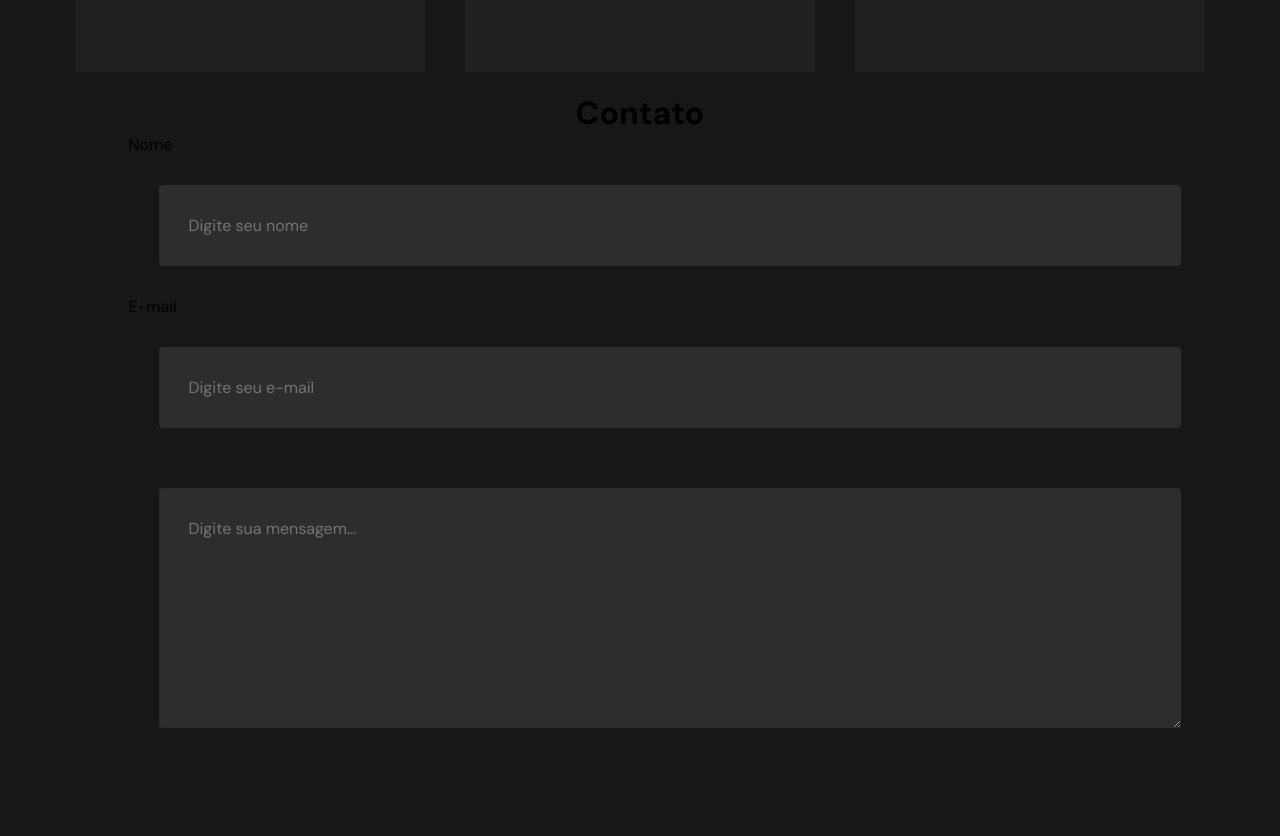
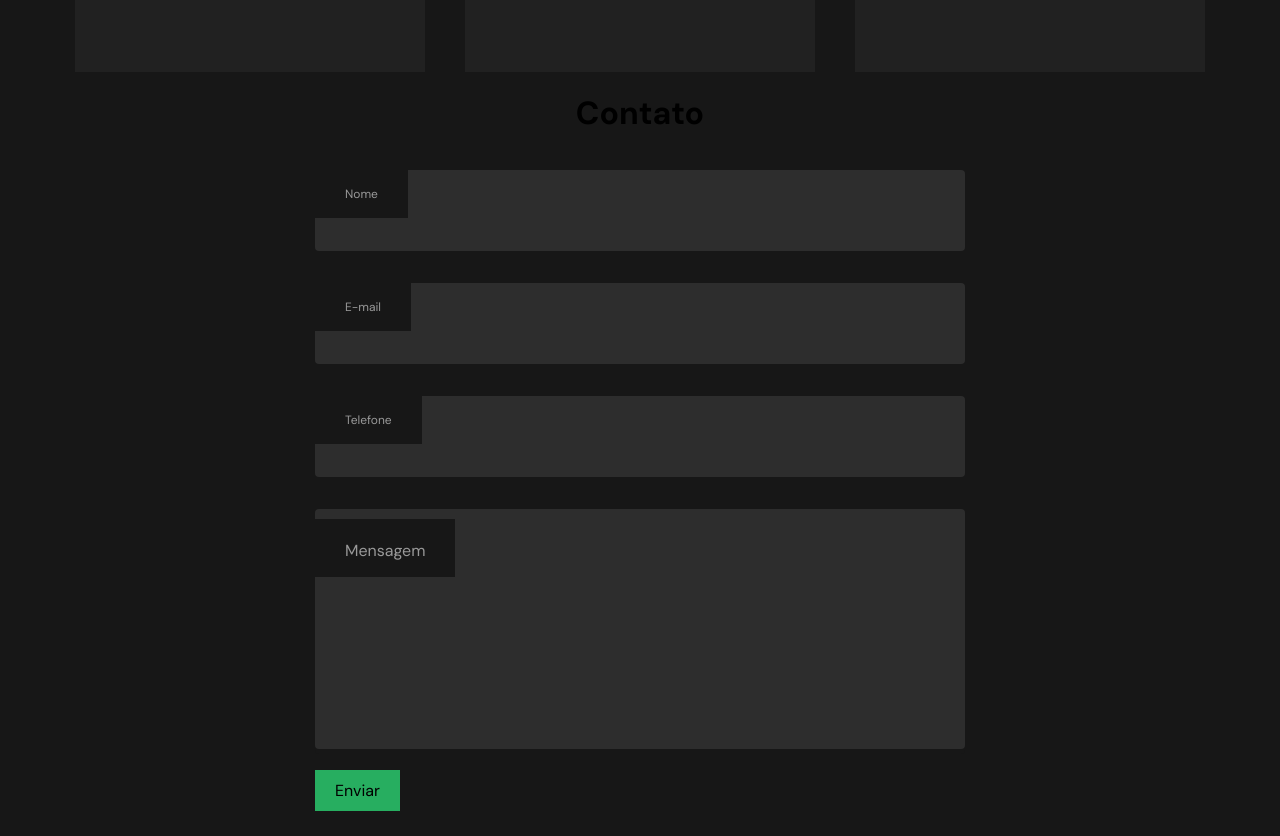
Before and after one commit to rhaneyko/rhaneyko--portfolio, a React (Create React App) app: page / in a window 1280 px wide. Shown: the part 1540-2376 px from the top of the page. Before the commit the page ends 2303 px from the top, so only its background shows below. Built offline with nearby package versions, Linux system fonts and the light colour scheme.

Commit message:
commit contact page

```diff
--- a/src/components/Pages/ContactPage/index.js
+++ b/src/components/Pages/ContactPage/index.js
@@ -1,22 +1,33 @@
 import React from "react";
 
-import "./styles.css"
+import "./styles.css";
 
 const ContactPage = () => {
   return (
     <div className="container__contactPage" id="contact">
       <h1>Contato</h1>
-        <form>
+      <form className="row input-container">
+        <div className="styled-input wide">
+          <input type="text" />
           <label for="name">Nome</label>
-            <input type="text" placeholder="Digite seu nome"/>
+        </div>
+        <div className="styled-input wide">
+          <input type="email" />
           <label for="email">E-mail</label>
-            <input type="email" placeholder="Digite seu e-mail"/>
+        </div>
+        <div className="styled-input wide">
+          <input type="text" />
+          <label>Telefone</label>
+        </div>
+        <div className="styled-input wide">
+          <textarea required></textarea>
+          <label>Mensagem</label>
+        </div>
 
-            <textarea placeholder="Digite sua mensagem..."/>
+        <button className="submit-button">Enviar</button>
       </form>
     </div>
-
-    )
-}
+  );
+};
 
 export default ContactPage;
--- a/src/components/Pages/ContactPage/styles.css
+++ b/src/components/Pages/ContactPage/styles.css
@@ -15,6 +15,44 @@
 
 
 
+input:focus ~ label, textarea:focus ~ label, input:valid ~ label, textarea:valid ~ label {
+    font-size: 0.75em;
+    color: #999;
+    top: -5px;
+    -webkit-transition: all 0.225s ease;
+    transition: all 0.225s ease;
+}
+
+.styled-input {
+    float: left;
+    width: 293px;
+    margin: 1rem 0;
+    position: relative;
+    border-radius: 4px;
+}
+
+@media only screen and (max-width: 768px){
+    .styled-input {
+        width:100%;
+    }
+}
+
+.styled-input label {
+    color: #999;
+    padding: 1.3rem 30px 1rem 30px;
+    position: absolute;
+    top: 10px;
+    left: 0;
+    -webkit-transition: all 0.25s ease;
+    transition: all 0.25s ease;
+    pointer-events: none;
+}
+
+.styled-input.wide {
+    width: 650px;
+    max-width: 100%;
+}
+
 input,
 textarea {
     padding: 30px;
@@ -24,10 +62,39 @@ textarea {
     background-color: #2d2d2d;
     color: white;
     border-radius: 4px;
-    margin:  30px;
+}
+
+input:focus,
+textarea:focus { outline: 0; }
+
+input:focus ~ span,
+textarea:focus ~ span {
+    width: 100%;
+    -webkit-transition: all 0.075s ease;
+    transition: all 0.075s ease;
 }
 
 textarea {
     width: 100%;
     min-height: 15em;
+    resize: none;
 }
+
+.input-container {
+    width: 650px;
+    max-width: 100%;
+    margin: 20px auto 25px auto;
+}
+
+.submit-button {
+    padding: 10px 20px;
+    background-color: #27AE60;
+    border: none;
+    color: #000;
+    font-size: 16px;
+    cursor: pointer;
+  }
+
+  .submit-button:hover {
+    background-color: #60a37c;
+  }
--- a/src/components/Pages/SkillsPage/styles.css
+++ b/src/components/Pages/SkillsPage/styles.css
@@ -6,9 +6,6 @@
     height: 50vh;
     margin: 0 auto;
     padding: 20px;
-
-    background-color: red;
-
 }
 
 .skills__title {
```
Lines whose indentation alone changed are shown as unchanged.
